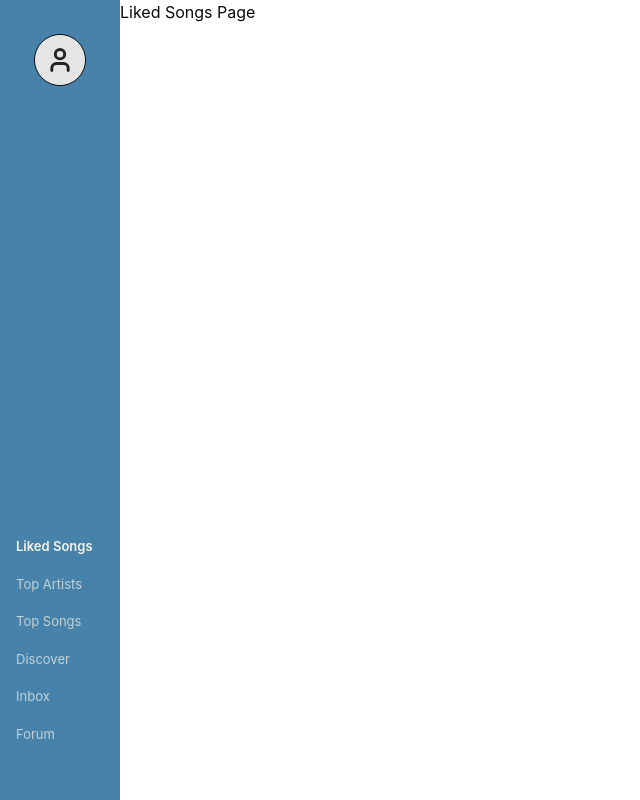
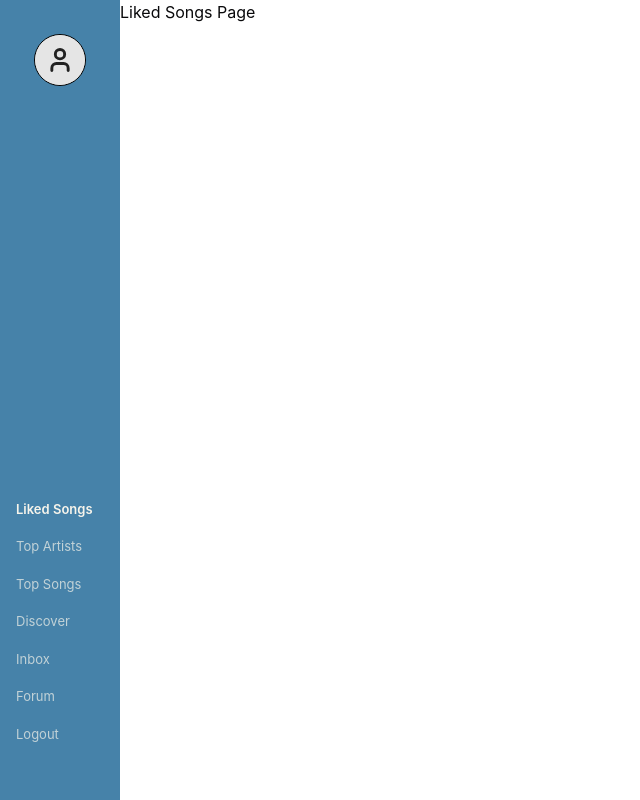
Before and after one commit to SeungwooDY/spotify-chat, a React (Vite) app in the folder frontend/: page /liked-songs in a window 1280 px wide. Shown: the whole page, without its empty margins (0-640 px from the left). Built offline with nearby package versions, Linux system fonts and the light colour scheme; sample sign-in values are in the browser's storage.

Commit message:
logout button added with redirect to /login

```diff
--- a/frontend/src/components/Navbar.jsx
+++ b/frontend/src/components/Navbar.jsx
@@ -10,6 +10,7 @@ const navLinks = [
   { to: "/", label: "Discover", end: true },
   { to: "/inbox", label: "Inbox" },
   { to: "/forum", label: "Forum" },
+  { to: "/login", label: "Logout" },
 ];
 
 const Navbar = () => {
```
